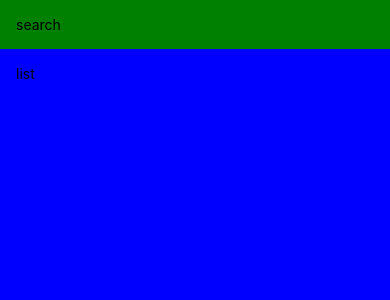
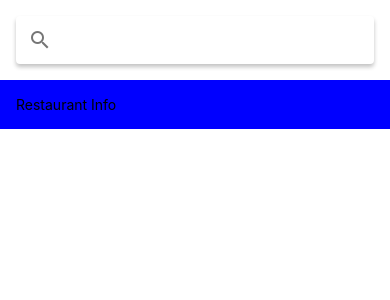
Before and after one commit to bryan-salcedo/MealsToGo, a React Native app: screen / in a window 390 px wide. Shown: the top 300 px of the page. Built offline with nearby package versions, Linux system fonts and the light colour scheme.

Commit message:
Started doing the restaurants screen

```diff
--- a/App.js
+++ b/App.js
@@ -1,34 +1,13 @@
 import { StatusBar as ExpoStatusBar} from 'expo-status-bar';
 import React from "react";
-import { StatusBar, StyleSheet, Text, View, Platform } from 'react-native';
 
-const isAndroid = Platform.OS === 'android';
+import { RestaurantsScreen } from './src/features/restaurants/screens/restaurants.screen';
 
 export default function App() {
   return (
     <>
-      <View style={styles.searchContainer}>
-        <Text>search</Text>
-      </View>
-      <View style={styles.listContainer}>
-        <Text>list</Text>
-      </View>
+      <RestaurantsScreen />
       <ExpoStatusBar style="auto" />
     </>
   );
 }
-
-const styles = StyleSheet.create({
-
-  searchContainer: {
-    backgroundColor: "green",
-    padding: 16,
-    marginTop: isAndroid ? (StatusBar.currentHeight) : 0
-  },
-
-  listContainer: {
-    backgroundColor: "blue",
-    padding: 16,
-    flex: 1
-  }
-});
--- a/package.json
+++ b/package.json
@@ -16,6 +16,7 @@
     "react": "17.0.1",
     "react-dom": "17.0.1",
     "react-native": "0.64.3",
+    "react-native-paper": "^4.12.0",
     "react-native-web": "0.17.1"
   },
   "devDependencies": {
--- /dev/null
+++ b/src/features/restaurants/components/restaurant-info.component.js
@@ -0,0 +1,6 @@
+import React from "react";
+import { Text } from "react-native";
+
+export const RestaurantInfo = () => (
+    <Text>Restaurant Info</Text>
+)
--- /dev/null
+++ b/src/features/restaurants/screens/restaurants.screen.js
@@ -0,0 +1,33 @@
+import React from "react";
+import { StatusBar, StyleSheet, Text, View, Platform } from 'react-native';
+import { Searchbar } from 'react-native-paper';
+
+import { RestaurantInfo } from "../components/restaurant-info.component";
+
+const isAndroid = Platform.OS === 'android';
+
+export const RestaurantsScreen = () => (
+    <View>
+      <View style={styles.searchContainer}>
+        <Searchbar />
+      </View>
+      <View style={styles.listContainer}>
+        <RestaurantInfo />
+      </View>
+      </View>
+)
+
+const styles = StyleSheet.create({
+
+    searchContainer: {
+      backgroundColor: "white",
+      padding: 16,
+      marginTop: isAndroid ? (StatusBar.currentHeight) : 0
+    },
+
+    listContainer: {
+      backgroundColor: "blue",
+      padding: 16,
+      flex: 1
+    }
+  });
```
Also changed, not shown: 1 other file (tests, documents, lock files or other folders).
